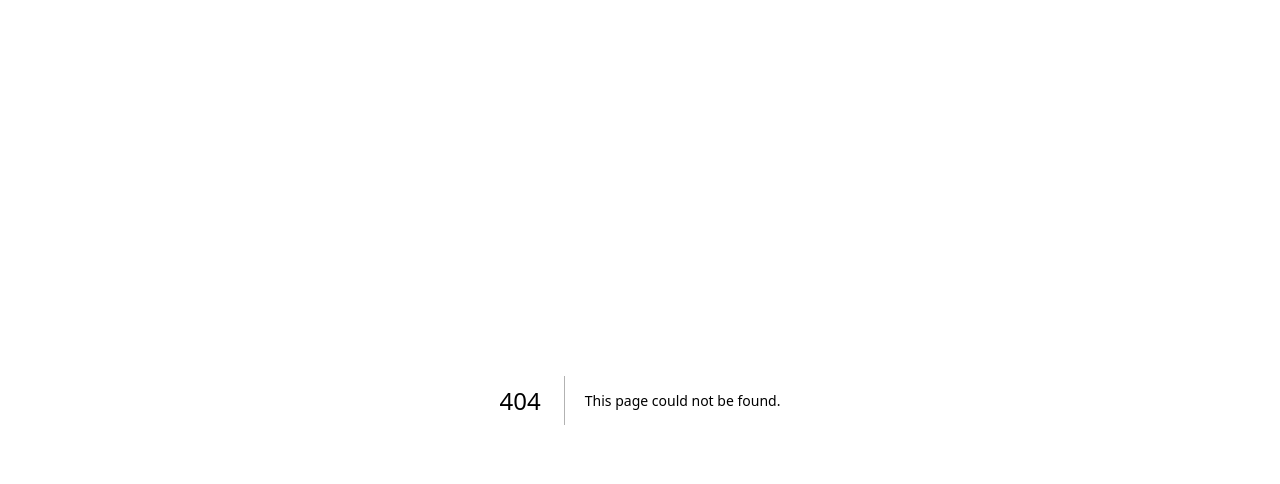
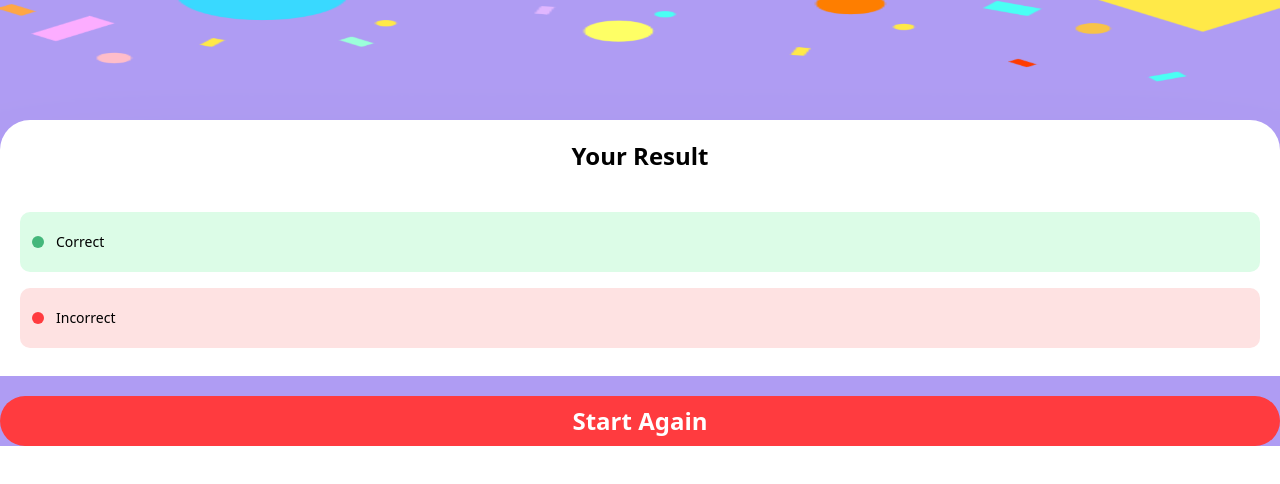
Before and after one commit to Neha-081/uprasied-quiz, a Next.js app: page /score in a window 1280 px wide. Before the commit this address had no page. Shown: the top 484 px of the page. Built offline with nearby package versions, Linux system fonts and the light colour scheme.

Commit message:
design for score card

```diff
--- a/app/page.tsx
+++ b/app/page.tsx
@@ -13,11 +13,11 @@ const Home = () => {
   const handleButtonClick = () => router.push('/quiz');
 
   return (
-    <div className='text-center w-full min-h-screen relative p-5 bg-gradient-to-t from-[#AF9CF3]'>
+    <div className='text-center w-full min-h-screen relative p-5 bg-gradient-to-t from-[#AF9CF3] overflow-hidden'>
       <Image className="h-[40px] w-[290px] m-auto" src={Logo} width={0} height={0} alt='logo' />
       <Image className="h-[396px] w-[232px] m-auto" src={Quiz} width={0} height={0} alt='quiz-logo' />
       <div className='bottom-0'>
-      <Button text='Start' onClick={handleButtonClick} />
+      <Button text='Start' onClick={handleButtonClick} disabled={false} />
       </div>
     </div>
   );
--- a/app/quiz/Quiz.tsx
+++ b/app/quiz/Quiz.tsx
@@ -2,8 +2,9 @@
 
 import React from "react";
 import { useRouter } from "next/navigation";
-import { buildStyles, CircularProgressbar } from "react-circular-progressbar";
+import { CircularProgressbar } from "react-circular-progressbar";
 import "react-circular-progressbar/dist/styles.css";
+import { usePathname } from 'next/navigation'
 import HeaderImg from "../assets/headerImage.png";
 // Components
 import QuestionCard from "@/components/QuestionCard/QuestionCard";
@@ -24,8 +25,13 @@ const Quiz = ({ questions, totalQuestions }: Props) => {
   const [userAnswers, setUserAnswers] = React.useState<Record<number, string>>(
     {}
   );
+  const pathname = usePathname()
+  console.log(userAnswers,"userAnswers");
+
 
   const isQuestionAnswered = userAnswers[currentQuestionIndex] ? true : false;
+  console.log(isQuestionAnswered,"isQuestionAnswered");
+
 
   const router = useRouter();
 
@@ -33,6 +39,9 @@ const Quiz = ({ questions, totalQuestions }: Props) => {
     answer: string,
     currentQuestionIndex: number
   ) => {
+    if (!isQuestionAnswered) {
+
+    }
     // If user has already answered, do nothing
     if (isQuestionAnswered) return;
     // Check answer against correct answer
@@ -50,6 +59,7 @@ const Quiz = ({ questions, totalQuestions }: Props) => {
     if (newQuestionIndex < 0 || newQuestionIndex >= totalQuestions) return;
     setCurrentQuestionIndex(newQuestionIndex);
   };
+console.log(pathname,"pathname");
 
 
   return (
@@ -81,10 +91,6 @@ const Quiz = ({ questions, totalQuestions }: Props) => {
             path: {
               stroke: "#44B77B"
             }
-            // trailColor: "#f2f2f2",
-            // pathColor: "#44B77B",
-            // textColor: "black",
-            // textSize: "25px",
           }}
         />
       </div>
@@ -104,9 +110,10 @@ const Quiz = ({ questions, totalQuestions }: Props) => {
             text={currentQuestionIndex === totalQuestions - 1 ? "End" : "Next"}
             onClick={
               currentQuestionIndex === totalQuestions - 1
-                ? () => router.push("/")
+                ? () => router.push("/score")
                 : () => handleChangeQuestion(1)
             }
+            disabled={!isQuestionAnswered}
           />
         </div>
       </div>
--- /dev/null
+++ b/app/score/ScoreCard.tsx
@@ -0,0 +1,60 @@
+"use client";
+
+import Button from "@/components/Button/Button";
+import Image from "next/image";
+import { useRouter } from "next/navigation";
+import HeaderImg from "../assets/headerImage.png";
+
+type Props = {};
+
+const ScoreCard: React.FC<Props> = ({}) => {
+  const router = useRouter();
+
+  const scoreArr = [
+    { type: "correct", number: "3" },
+    { type: "incorrect", number: "2" },
+  ];
+
+  return (
+    <div className="h-full relative bg-[#AF9CF3]">
+      <div className="">
+        <Image
+          className="h-[120px] w-full m-auto"
+          src={HeaderImg}
+          width={0}
+          height={0}
+          alt="nav"
+        />
+      </div>
+      {/* <p className='p-8 font-bold text-[20px]'>Score: {score}</p> */}
+      {/* </div> */}
+      <div className="rounded-t-[30px] bg-white p-5 h-full">
+        <p className="text-black font-bold text-center text-2xl">Your Result</p>
+        <div className="flex flex-col items-center pt-8">
+          <div
+            className={`bg-green-100 cursor-pointer text-sm flex items-center justify-left select-none text-black font-light min-h-[60px] max-w-[400] w-full my-2 rounded-[10px]`}
+          >
+            <span className="h-3 w-3 rounded-full bg-[#44B77B] mx-3"></span>
+            <span className="truncate">Correct</span>
+          </div>
+        </div>
+        <div
+            className={`bg-red-100 cursor-pointer text-sm flex items-center justify-left select-none text-black font-light min-h-[60px] max-w-[400] w-full my-2 rounded-[10px]`}
+          >
+             <span className="h-3 w-3 rounded-full bg-[#FF3B3F] mx-3"></span>
+            <span className="truncate">Incorrect</span>
+          </div>
+      </div>
+      <div className="flex justify-between mt-5">
+        {/* <Button text='Prev' onClick={() => handleChangeQuestion(-1)} /> */}
+        <Button
+          text={"Start Again"}
+          onClick={() => router.push("/")}
+          disabled={false}
+        />
+      </div>
+    </div>
+  );
+};
+
+export default ScoreCard;
--- /dev/null
+++ b/app/score/page.tsx
@@ -0,0 +1,8 @@
+import ScoreCard from "./ScoreCard";
+
+const Home = async () => {
+
+  return <ScoreCard />;
+};
+
+export default Home;
--- a/components/Button/Button.tsx
+++ b/components/Button/Button.tsx
@@ -1,13 +1,15 @@
 type Props = {
     text: string;
     onClick: () => void;
+    disabled: boolean;
   };
 
-  const Button = ({ text, onClick }: Props) => {
+  const Button = ({ text, onClick, disabled }: Props) => {
     return (
       <button
-        className='w-full bg-[#FF3B3F] select-none text-2xl font-[600] h-[50px] min-w-[120px] rounded-full text-white'
+        className={`${disabled ? 'bg-gray-300' : 'bg-[#FF3B3F]'} w-full select-none text-2xl font-[600] h-[50px] min-w-[120px] rounded-full text-white`}
         onClick={onClick}
+        disabled={disabled}
       >
         {text}
       </button>
```
